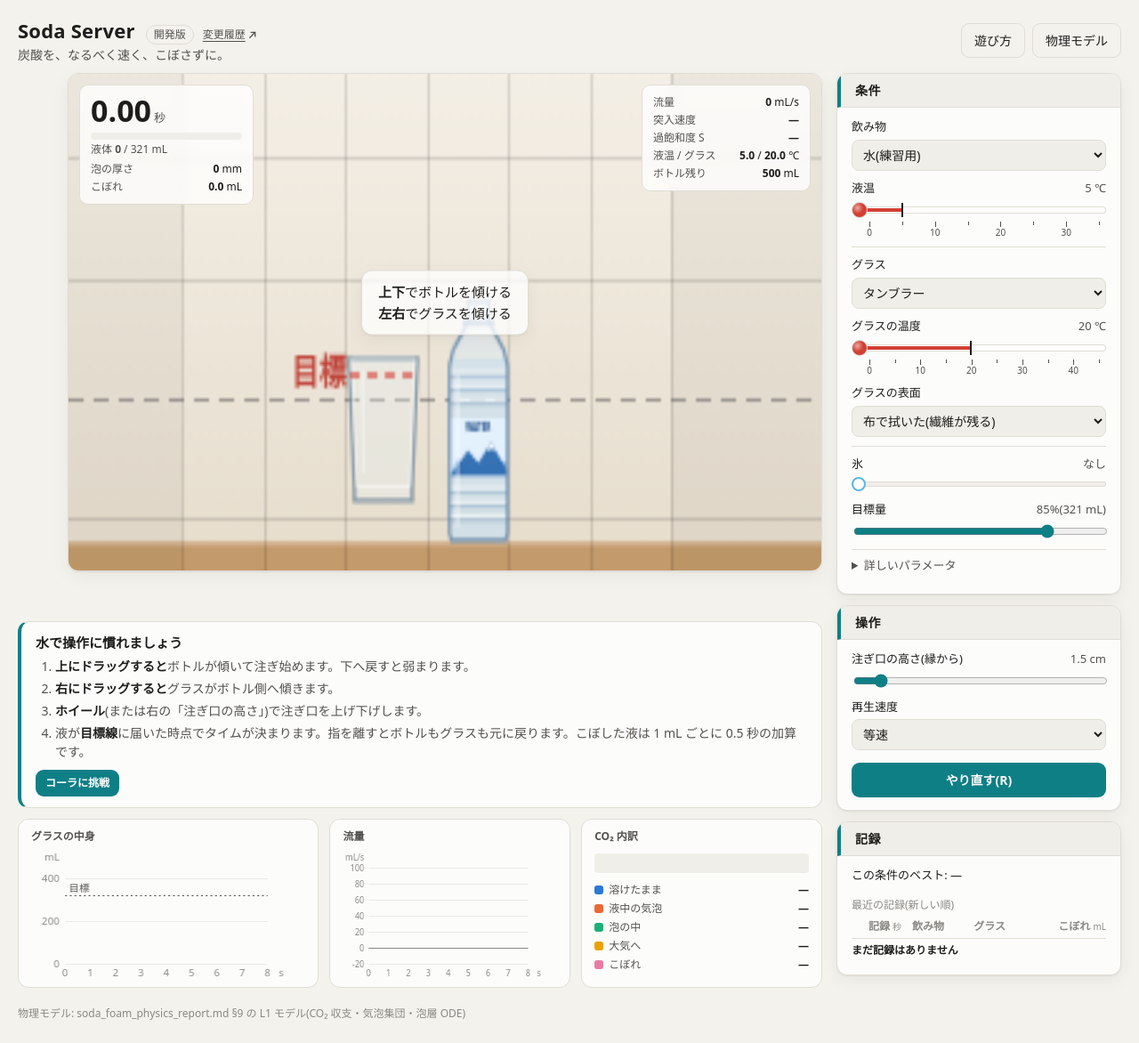
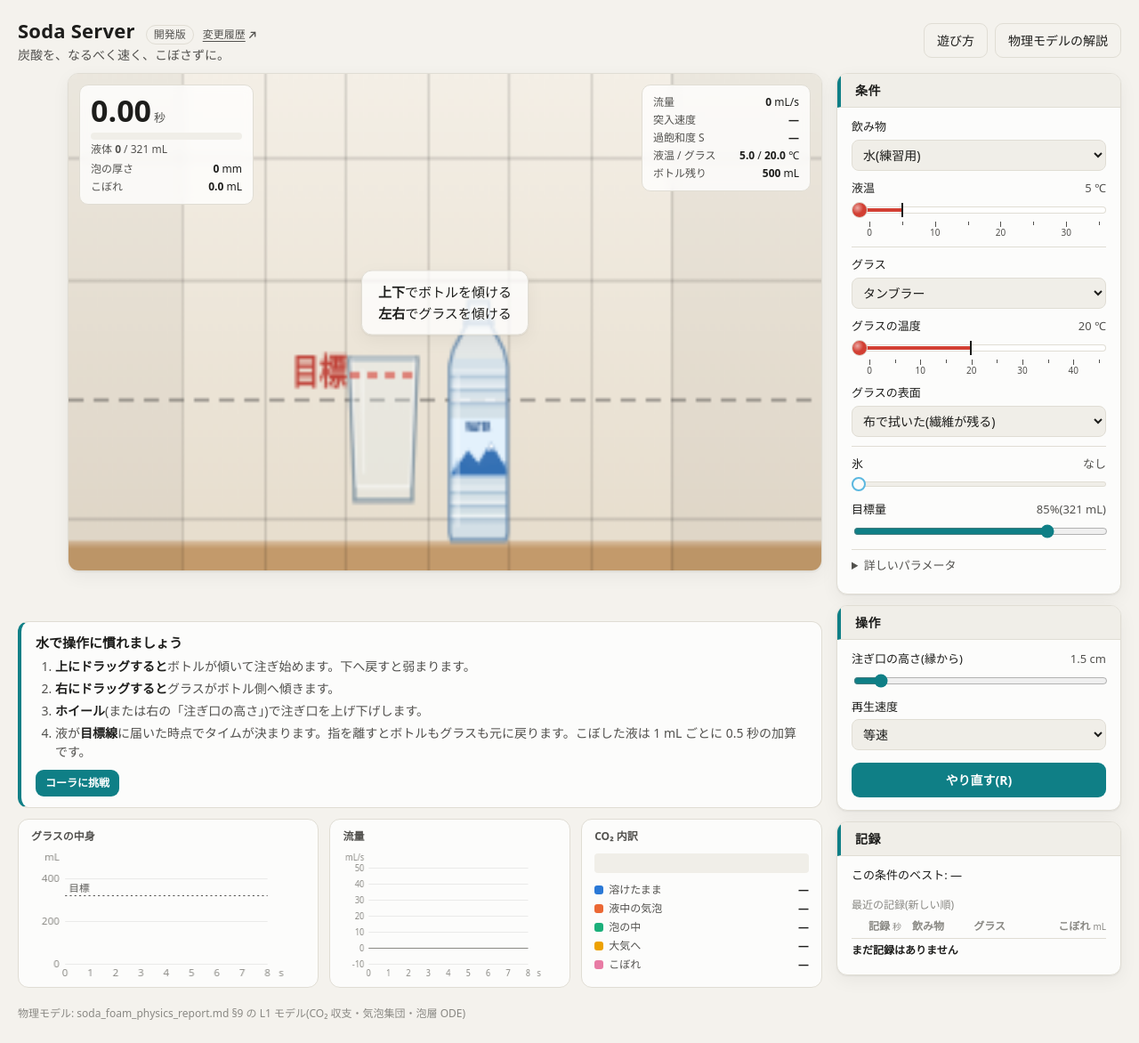
Before and after one commit to atsuhiron/soda-server, a website with bundled scripts: page index.html in a window 1280 px wide. Shown: the whole page at 89% size. Built offline with nearby package versions, Linux system fonts and the light colour scheme.

Commit message:
README に Pages へのリンク、流量グラフの初期範囲を細かく、ボタン名を「物理モデルの解説」に
- README の冒頭に、公開しているゲーム(GitHub Pages)へのリンクを入れた
- 流量グラフの縦軸の初期範囲を -10〜50 mL/s、目盛り 10 mL/s ごとにした
- 右上の「物理モデル」ボタンを「物理モデルの解説」に改めた
- ボタン名が長くなり、スマホ幅でタイトルが詰まるので、狭い画面ではボタンを次の行へ送る

Co-Authored-By: Claude Opus 5.5 <noreply@anthropic.com>

```diff
--- a/css/style.css
+++ b/css/style.css
@@ -107,9 +107,11 @@ body {
 
 .topbar {
   display: flex;
+  /* 狭い画面では、タイトルを詰めずにボタンを次の行へ送る */
+  flex-wrap: wrap;
   align-items: center;
   justify-content: space-between;
-  gap: 16px;
+  gap: 10px 16px;
   max-width: 1320px;
   margin: 0 auto;
   padding: 18px 20px 10px;
--- a/index.html
+++ b/index.html
@@ -20,7 +20,7 @@
       </div>
       <nav class="top-actions">
         <button type="button" class="btn ghost" id="helpBtn" aria-haspopup="dialog" aria-controls="helpPanel">遊び方</button>
-        <a class="btn ghost" href="physics.html">物理モデル</a>
+        <a class="btn ghost" href="physics.html">物理モデルの解説</a>
       </nav>
     </header>
 
--- a/js/charts.js
+++ b/js/charts.js
@@ -202,8 +202,8 @@
 
   // 流量グラフの縦軸の初期範囲 [mL/s]。泡は壊れると減るので負の側も最初から見せる。
   // はみ出したら、両端が目盛りに乗るように広げる
-  const FLOW_MIN = -20;
-  const FLOW_MAX = 100;
+  const FLOW_MIN = -10;
+  const FLOW_MAX = 50;
 
   class HistoryCharts {
     constructor(volCanvas, flowCanvas, tooltip) {
@@ -225,7 +225,7 @@
         refs: [],
         yMin: FLOW_MIN,
         yMax: FLOW_MAX,
-        yStep: 20,
+        yStep: 10,
         unit: 'mL/s',
       });
       this.tooltip = tooltip;
```
Also changed, not shown: CHANGELOG.md, README.md.
